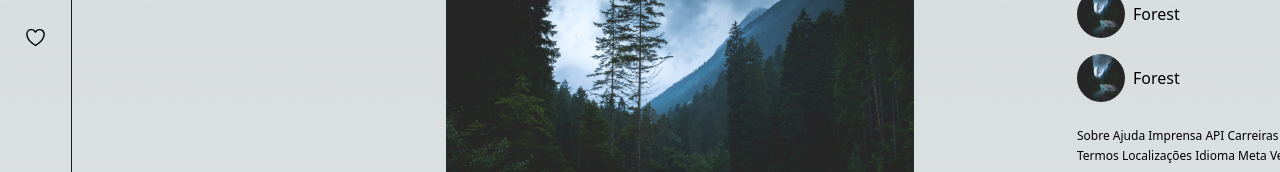
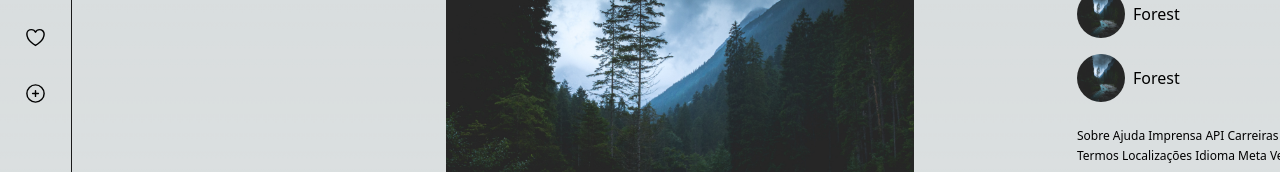
Before and after one commit to brunomaruya/instagram-clone, a Next.js app: page / in a window 1280 px wide. Shown: the part 355-527 px from the top of the page. Built offline with nearby package versions, Linux system fonts and the light colour scheme; a web font is replaced by a local one.

Commit message:
create CreateBtn Comp

```diff
--- a/src/components/Sidebar.tsx
+++ b/src/components/Sidebar.tsx
@@ -7,6 +7,7 @@ import ExploreBtn from "./SidebarBtns/ExploreBtn";
 import ReelsBtn from "./SidebarBtns/ReelsBtn";
 import MessagesBtn from "./SidebarBtns/MessagesBtn";
 import NotificationsBtn from "./SidebarBtns/NotificationsBtn";
+import CreateBtn from "./SidebarBtns/CreateBtn";
 
 export default function Sidebar() {
   return (
@@ -22,6 +23,7 @@ export default function Sidebar() {
           <ReelsBtn />
           <MessagesBtn />
           <NotificationsBtn />
+          <CreateBtn />
         </div>
       </div>
       <div>{/* bottom */}</div>
--- /dev/null
+++ b/src/components/SidebarBtns/CreateBtn.tsx
@@ -0,0 +1,17 @@
+"use client";
+import SidebarBtn from "@/common/SidebarBtn";
+
+import { PlusCircleIcon } from "@heroicons/react/24/outline";
+
+import React from "react";
+
+export default function CreateBtn() {
+  const handleOnClick = () => {};
+  return (
+    <SidebarBtn
+      onClick={handleOnClick}
+      name="Create"
+      icon={<PlusCircleIcon />}
+    />
+  );
+}
```
